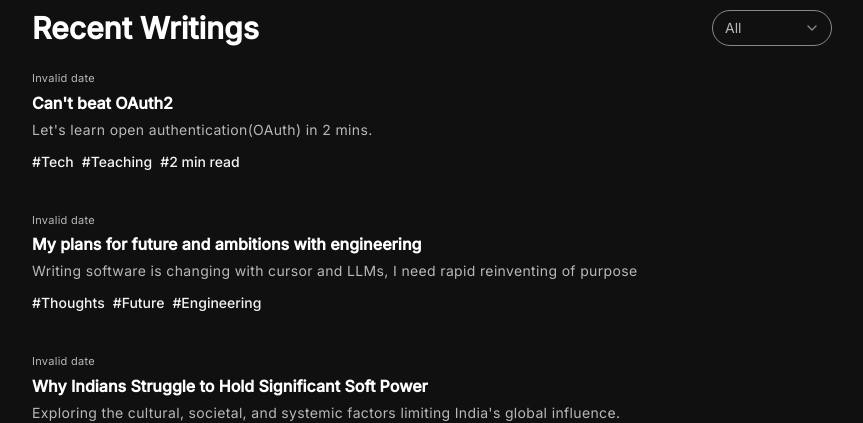
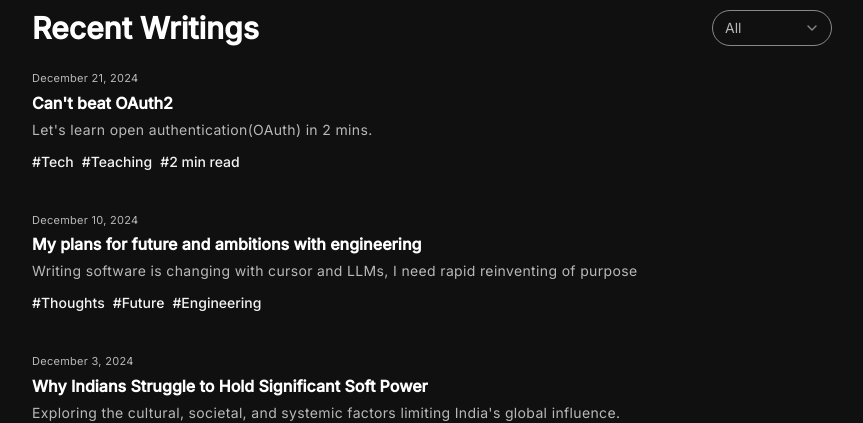
Before and after one commit to Sarthakischauhan/portfolio, a Next.js app: page /blog in a window 1280 px wide. Shown: the part 130-553 px from the top of the page, without its empty margins (208-1071 px from the left). Built offline with nearby package versions, Linux system fonts and the light colour scheme.

Commit message:
refactoring to improve code readability

```diff
--- a/app/blog/page.js
+++ b/app/blog/page.js
@@ -4,8 +4,7 @@ import BlogTile from '../components/BlogTile';
 import BlogFilter from '../components/BlogFilter';
 
 const BlogListing = () => {
-  const { blogs, allTags, selectedTag, setSelectedTag } = useBlogData();
-
+  const { filteredBlogs, allTags, selectedTag, setSelectedTag } = useBlogData();
   return (
     <div className="max-w-[50rem] mx-auto md:mt-[80px] mt-[30px] flex flex-col p-6 md:p-0 font-inter">
         <div className="flex justify-between items-center">
@@ -20,7 +19,7 @@ const BlogListing = () => {
         </div>
 
         <div className="space-y-10 mt-[16px]">
-            {blogs.map((blog, index) => (
+            {filteredBlogs.map((blog, index) => (
                 <BlogTile key={index} blog={blog} />
             ))}
         </div>
--- a/app/components/BlogTile.jsx
+++ b/app/components/BlogTile.jsx
@@ -5,11 +5,12 @@ import moment from "moment";
 const BlogTile = ({ blog, tags=true }) => {
     return (
       <div className="w-full flex flex-col gap-y-1 mt-2">
-         <h6 className="text-[11px] timeline font-inter tracking-wide">{moment(blog.date_posted, "MM-DD-YYYY").format("LL")}</h6>
+         <h6 className="text-[11px] timeline font-inter tracking-wide">{moment(blog.date_posted, "YYYY-MM-DD").format("LL")}</h6>
          <Link href={`/blog/${blog.slug}`} className="text-[16px]">
           <h1 className="font-inter font-semibold hover:text-hyperlink cursor-pointer hover:underline transition-color">{blog.title}</h1>
          </Link>
          <p className="font-inter font-regular text-[14px] tracking-wide opacity-70">{blog.desc}</p>
+         <span>
             {tags &&
                 <div className="flex gap-2 flex-wrap mt-2">
                   {blog.tags && blog.tags.map((tag, index) => (
@@ -22,7 +23,7 @@ const BlogTile = ({ blog, tags=true }) => {
                   ))}
                 </div>
             }
-
+         </span>
       </div>
     );
   };
--- a/app/hooks/useBlogData.jsx
+++ b/app/hooks/useBlogData.jsx
@@ -7,7 +7,6 @@ export const useBlogData = () => {
   );
 
   const allTags = ['All', ...new Set(BLOG_DATA.flatMap(blog => blog.tags || []))];
-
   const [selectedTag, setSelectedTag] = useState('All');
 
   const filteredBlogs = selectedTag === 'All'
@@ -15,7 +14,7 @@ export const useBlogData = () => {
     : BLOG_DATA.filter(blog => blog.tags?.includes(selectedTag));
 
   return {
-    blogs: filteredBlogs,
+    filteredBlogs,
     allTags,
     selectedTag,
     setSelectedTag,
```
Lines whose indentation alone changed are shown as unchanged.
